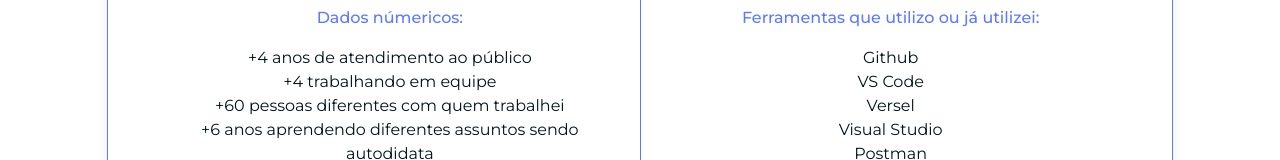
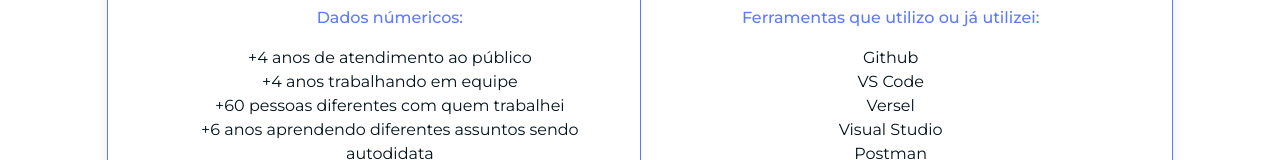
Before and after one commit to JoaoLucasLourenco/Portifolio-2.0, a Next.js app in the folder portifolio/: page /about-me in a window 1280 px wide. Shown: the part 635-795 px from the top of the page. Built offline with nearby package versions, Linux system fonts and the light colour scheme.

Commit message:
fix skill card text

```diff
--- a/portifolio/src/components/skillsCards/skillsCards.tsx
+++ b/portifolio/src/components/skillsCards/skillsCards.tsx
@@ -34,7 +34,7 @@ export const SkillCards = () => {
                             +4 anos de atendimento ao público
                         </li>
                         <li>
-                            +4 trabalhando em equipe
+                            +4 anos trabalhando em equipe
                         </li>
                         <li>
                             +60 pessoas diferentes com quem trabalhei
```
